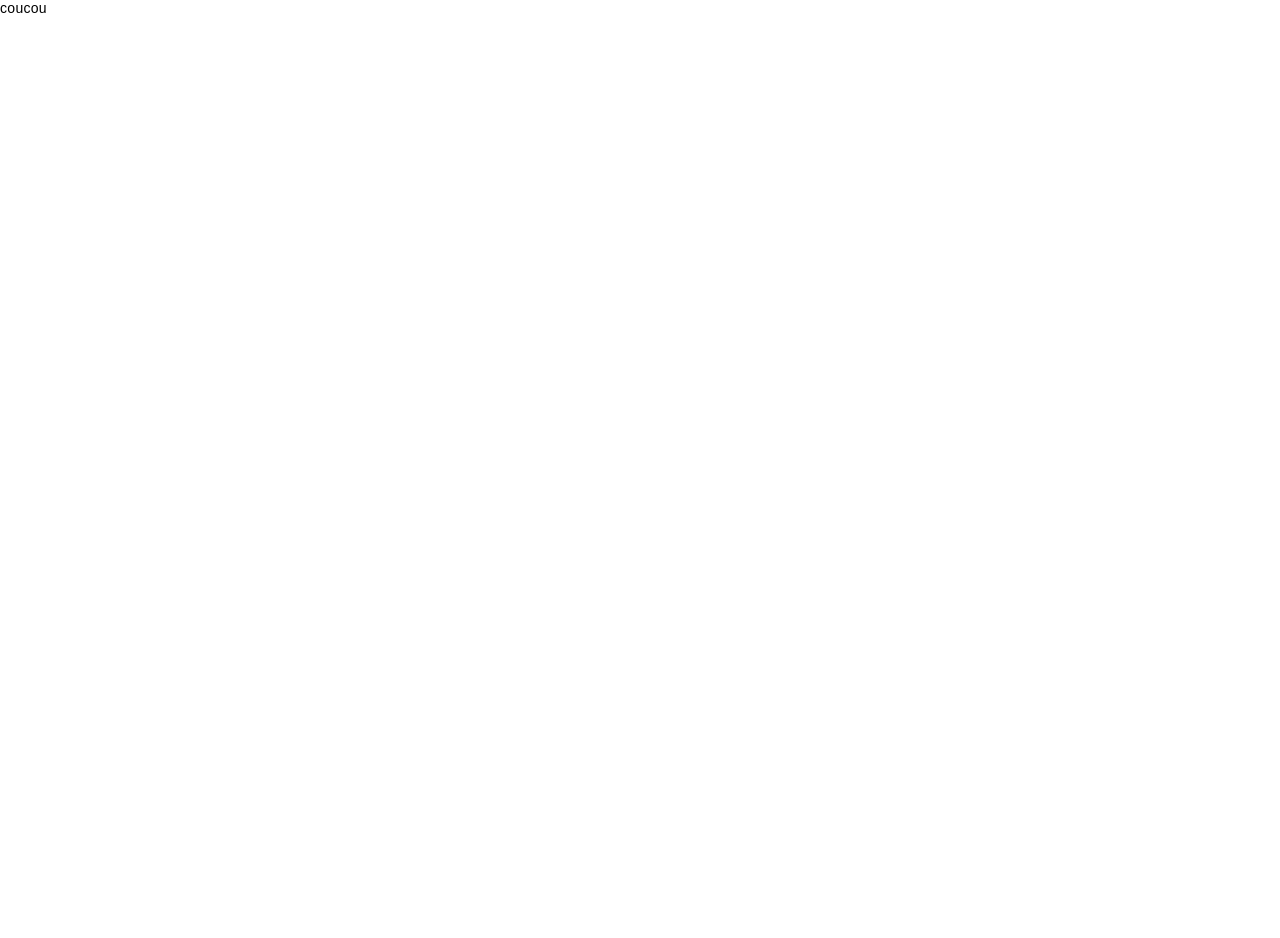
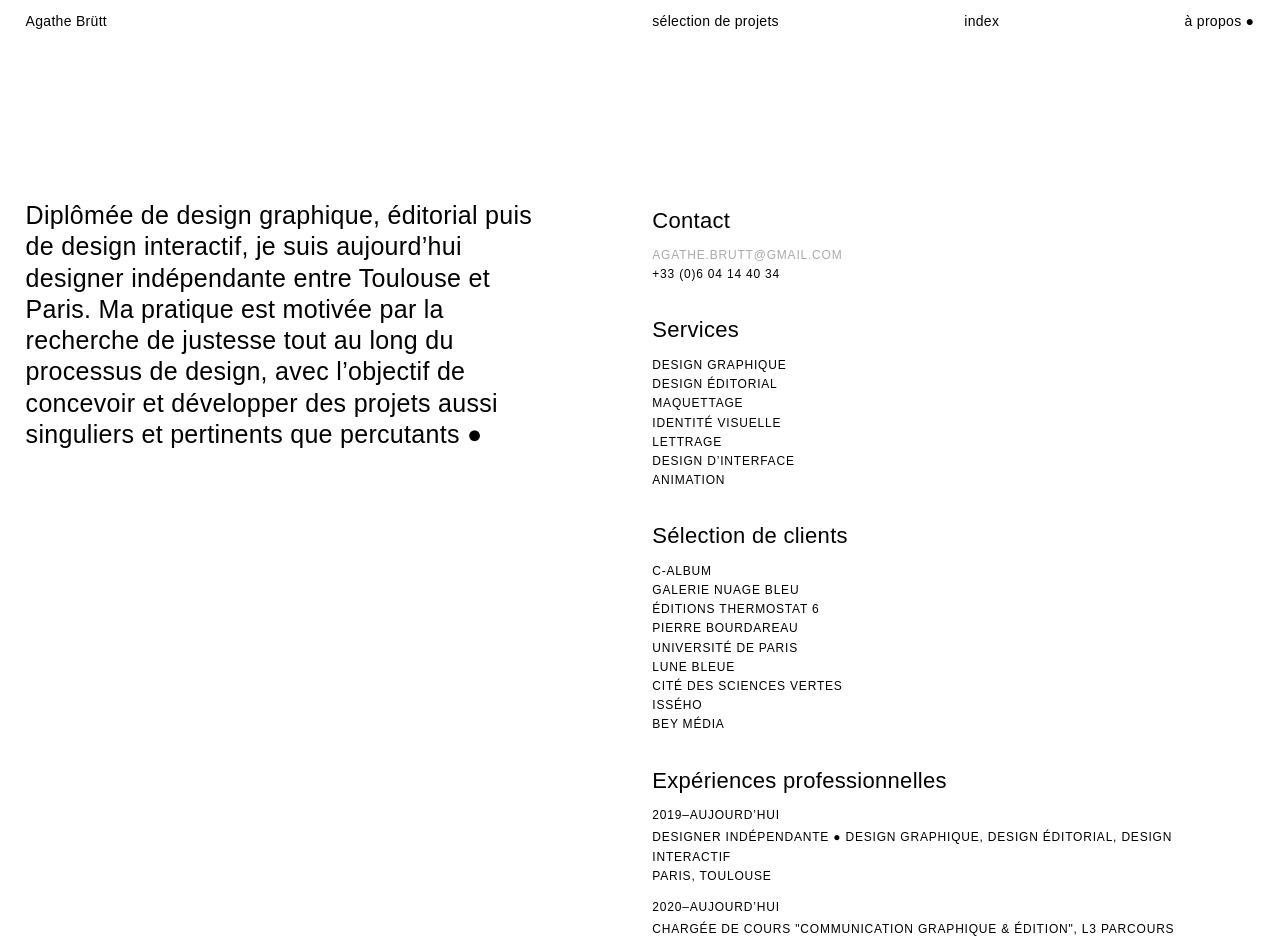
Before and after one commit to ClementAver/AgatheBrutt-React, a React (Create React App) app: page /about in a window 1280 px wide. Shown: the top 938 px of the page. Before the commit the page ends 800 px from the top, so only its background shows below. Built offline with nearby package versions, Linux system fonts and the light colour scheme; a web font is replaced by a local one.

Commit message:
Header completed.

```diff
--- a/src/App.js
+++ b/src/App.js
@@ -1,3 +1,11 @@
+import { Outlet } from "react-router-dom";
+import Header from "./components/Header/Header";
+
 export default function App() {
-  return <div className="App">coucou</div>;
+  return (
+    <div className="App">
+      <Header />
+      <Outlet />
+    </div>
+  );
 }
--- a/src/components/Header/Header.jsx
+++ b/src/components/Header/Header.jsx
@@ -0,0 +1,64 @@
+import { Link } from "react-router-dom";
+import { useLocation } from "react-router-dom";
+import { useEffect, useState } from "react";
+
+export default function Header() {
+  const location = useLocation();
+  let key = 0;
+
+  const [items, setItems] = useState([
+    { label: "sélection de projets", path: "/", key: 0 },
+    { label: "index", path: "/index", key: 1 },
+    { label: "à propos", path: "/about", key: 2 },
+  ]);
+
+  useEffect(() => {
+    const initItems = [
+      { label: "sélection de projets", path: "/" },
+      { label: "index", path: "/index" },
+      { label: "à propos", path: "/about" },
+    ];
+
+    const itemsUpdated = initItems.map((item) => {
+      if (item.path === location.pathname) {
+        return { ...item, label: item.label.concat(" ●") };
+      } else {
+        return {
+          ...item,
+          label: (
+            <>
+              {item.label}
+              <span class="menu_bullet"> ●</span>
+            </>
+          ),
+        };
+      }
+    });
+
+    setItems(itemsUpdated);
+  }, [location]);
+
+  return (
+    <header>
+      <nav className="menu">
+        <ul className="menu_un">
+          <li>
+            <Link to="/">Agathe Brütt</Link>
+          </li>
+          <li>
+            <ul className="menu_deux">
+              {items.map((item) => {
+                key++;
+                return (
+                  <li key={key}>
+                    <Link to={item.path}>{item.label}</Link>
+                  </li>
+                );
+              })}
+            </ul>
+          </li>
+        </ul>
+      </nav>
+    </header>
+  );
+}
--- /dev/null
+++ b/src/pages/About/About.jsx
@@ -0,0 +1,113 @@
+export default function About() {
+  return (
+    <main className="apropos_main">
+      <div className="contenu">
+        <div className="intro">
+          <div>
+            <p className="intro_texte"> Diplômée de design graphique, éditorial puis de design interactif, je suis aujourd’hui designer indépendante entre Toulouse et Paris. Ma pratique est motivée par la recherche de justesse tout au long du processus de design, avec l’objectif de concevoir et développer des projets aussi singuliers et pertinents que percutants ●</p>
+          </div>
+
+          <div>
+            <h2 id="contact">Contact</h2>
+
+            <p className="caps">
+              <a href="mailto:agathe.brutt@gmail.com">agathe.brutt@gmail.com</a>
+              <br />
+              +33 (0)6 04 14 40 34
+            </p>
+
+            <h2>Services</h2>
+            <p className="caps">
+              Design graphique
+              <br />
+              Design éditorial
+              <br />
+              Maquettage
+              <br />
+              Identité visuelle
+              <br />
+              Lettrage
+              <br />
+              Design d’interface
+              <br />
+              Animation
+              <br />
+            </p>
+            <h2>Sélection de clients</h2>
+            <p className="caps">
+              c-album
+              <br />
+              Galerie Nuage Bleu
+              <br />
+              Éditions Thermostat 6<br />
+              Pierre Bourdareau
+              <br />
+              Université de Paris
+              <br />
+              Lune Bleue
+              <br />
+              Cité des Sciences vertes
+              <br />
+              Issého
+              <br />
+              Bey Média
+            </p>
+
+            <h2>Expériences professionnelles</h2>
+            <p className="date">2019–aujourd’hui</p>
+            <h3>Designer indépendante ● Design graphique, design éditorial, design interactif </h3>
+            <p className="caps">Paris, Toulouse</p>
+
+            <p className="date">2020–aujourd’hui</p>
+            <h3>Chargée de cours "Communication graphique & édition", L3 parcours Design, Prospective et Sociétés</h3>
+            <p className="caps">Université Jean Jaurès, Toulouse</p>
+
+            <p className="date">2020–2023</p>
+            <h3>Design graphique, design éditorial, design interactif</h3>
+            <p className="caps">Lune Bleue, Toulouse</p>
+
+            <p className="date">2019–2020</p>
+            <h3>Design d’interface, design d’expérience utilisateur, design graphique, direction artistique</h3>
+            <p className="caps">Agence Multimédia Sorbonne, Paris</p>
+
+            <h2>Formation</h2>
+            <p className="date">2019–2020</p>
+            <h3>Master 2 Métiers du Multimédia Interactif ● mention très bien</h3>
+            <p className="caps">Université Paris-1 Panthéon-Sorbonne, Paris</p>
+
+            <p className="date">2017–2019</p>
+            <h3>DSAA Design éditorial multisupports ● mention très bien</h3>
+            <p className="caps">Lycée Eugénie-Cotton, Montreuil</p>
+
+            <p className="date">2015–2017</p>
+            <h3>BTS Design graphique, option Communication et médias imprimés</h3>
+            <p className="caps">Lycée Auguste-Renoir, Paris</p>
+
+            <p className="date">2014–2015</p>
+            <h3>Mise à Niveau en Arts Appliqués</h3>
+            <p className="caps">École Supérieure d’Arts Appliqués de Bourgogne, Nevers</p>
+
+            <h2>Stages</h2>
+            <p className="date">2020 ● Lune Bleue, Toulouse</p>
+            <p className="date">2018 ● Agence c-album, Paris</p>
+            <p className="date">2017 ● Auprès du directeur artistique Fabrice Bloch — éditions Thermostat 6, Paris</p>
+            <p className="date">2016 ● Les Éditions de l'Épure, Paris</p>
+            <p className="date">2016 ● Atelier Laurel Parker Book, Paris</p>
+
+            <p className="mentionslegales">
+              Agathe Brütt ● agathe.brutt@gmail.com ● +33 (0)6 04 14 40 34
+              <br />
+              Conception & développement du site : © Agathe Brütt
+              <br />
+              Images & photographies, sauf mention : © Agathe Brütt
+              <br />
+              Caractère typographique : Neue Haas Unica, Toshi Omagari, Monotype Studio, 2015
+              <br />
+              Site hébergé sur GitHub
+            </p>
+          </div>
+        </div>
+      </div>
+    </main>
+  );
+}
--- /dev/null
+++ b/src/pages/Home/Home.jsx
@@ -0,0 +1,3 @@
+export default function Home() {
+  return <h1>Home</h1>;
+}
--- a/src/utils/router.js
+++ b/src/utils/router.js
@@ -1,5 +1,7 @@
 import { createBrowserRouter } from "react-router-dom";
 import App from "../App";
+import Home from "../pages/Home/Home";
+import About from "../pages/About/About";
 
 export const router = createBrowserRouter([
   {
@@ -9,7 +11,7 @@ export const router = createBrowserRouter([
     children: [
       {
         path: "/",
-        element: null,
+        element: <Home />,
       },
       {
         path: "/index",
@@ -17,7 +19,7 @@ export const router = createBrowserRouter([
       },
       {
         path: "/about",
-        element: null,
+        element: <About />,
       },
     ],
   },
```
